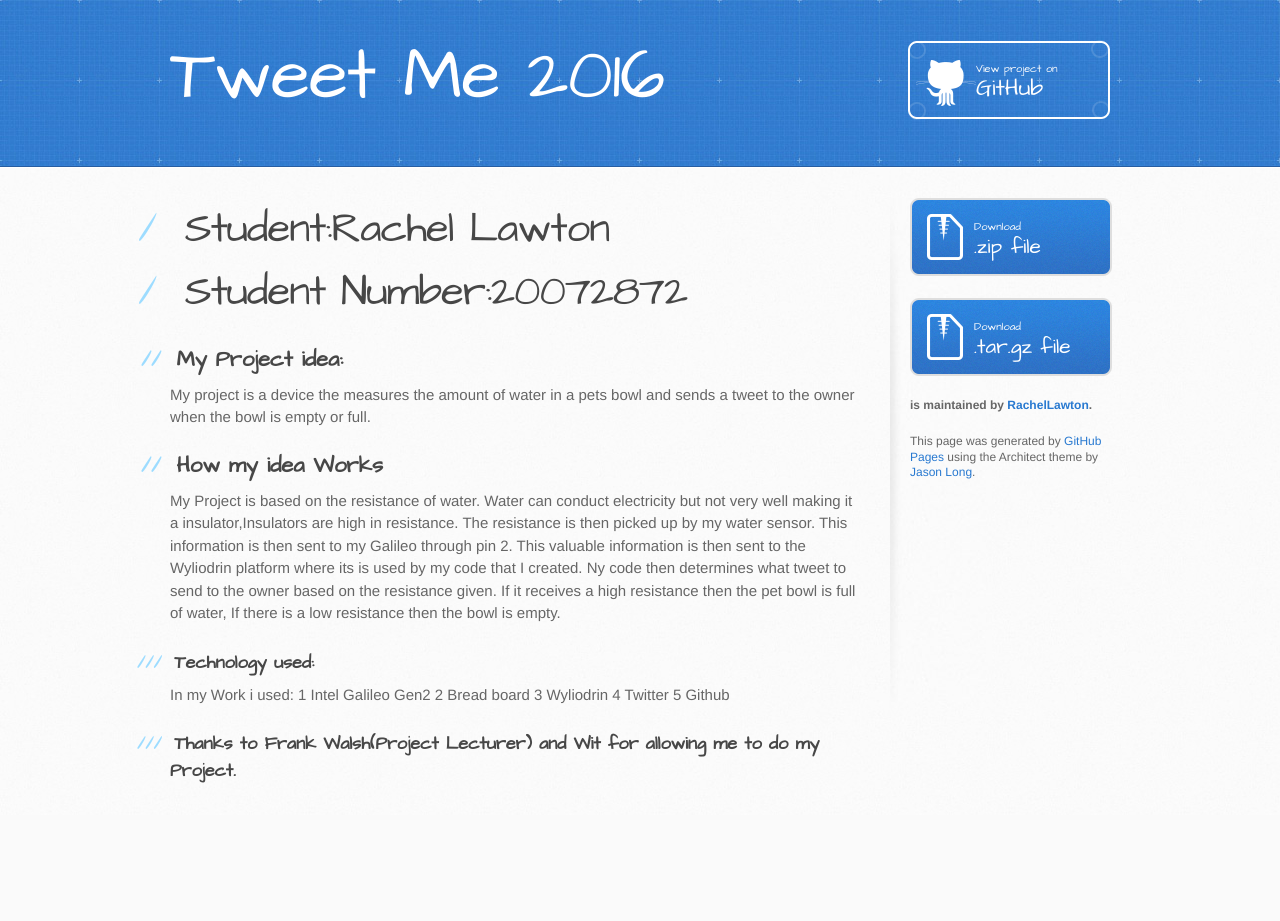
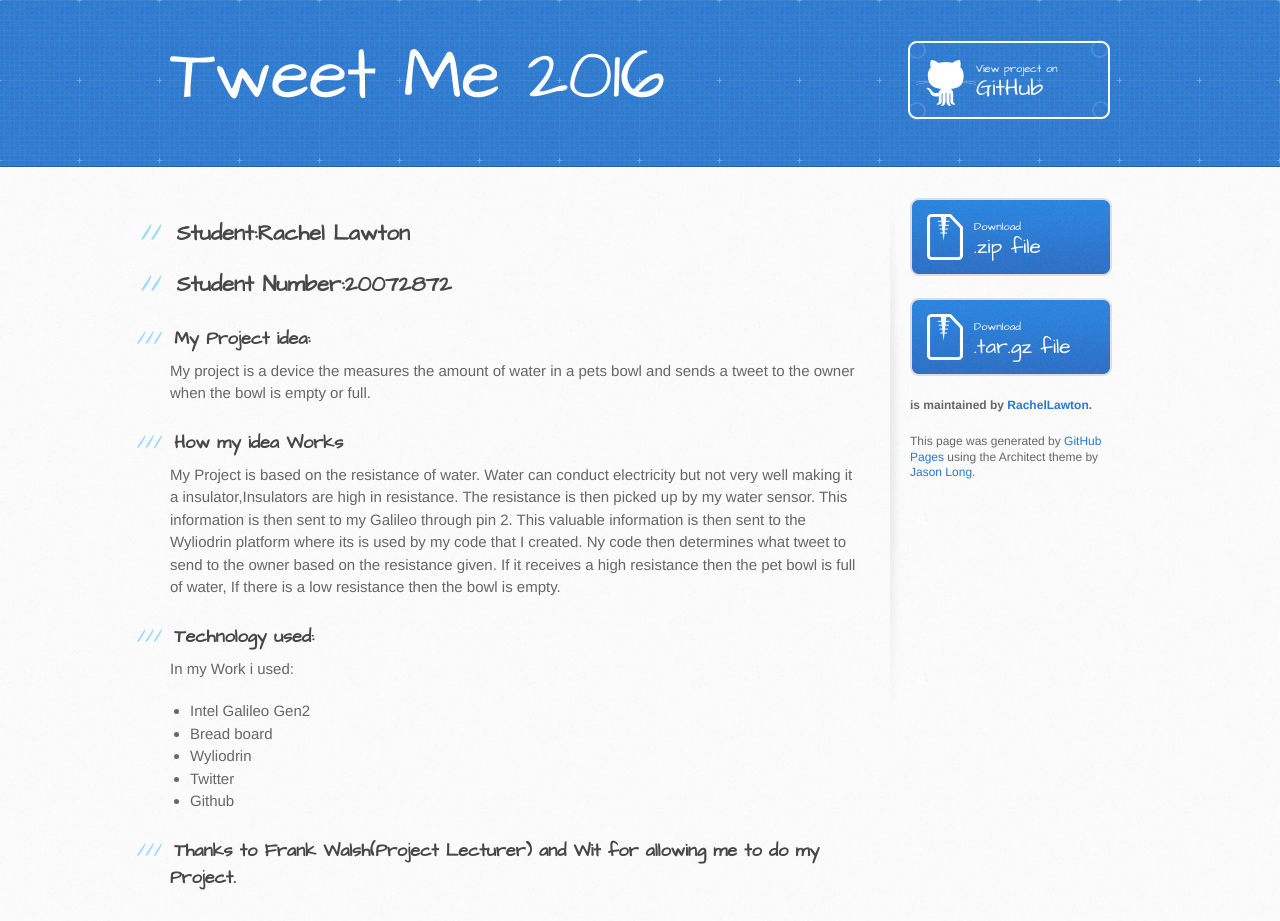
Before and after one commit to RachelLawton/Project-2016, a plain HTML site: page index.html in a window 1280 px wide. Before the commit the page ends 815 px from the top, so only its background shows below. Drawn offline with Linux system fonts and the light colour scheme.

```diff
--- a/index.html
+++ b/index.html
@@ -28,31 +28,34 @@
     <div id="content-wrapper">
       <div class="inner clearfix">
         <section id="main-content">
-          <h1>
-<a id="studentrachel-lawton" class="anchor" href="#studentrachel-lawton" aria-hidden="true"><span aria-hidden="true" class="octicon octicon-link"></span></a>Student:Rachel Lawton</h1>
-
-<h1>
-<a id="student-number20072872" class="anchor" href="#student-number20072872" aria-hidden="true"><span aria-hidden="true" class="octicon octicon-link"></span></a>Student Number:20072872</h1>
+          <h2>
+<a id="studentrachel-lawton" class="anchor" href="#studentrachel-lawton" aria-hidden="true"><span aria-hidden="true" class="octicon octicon-link"></span></a>Student:Rachel Lawton</h2>
 
 <h2>
-<a id="my-project-idea" class="anchor" href="#my-project-idea" aria-hidden="true"><span aria-hidden="true" class="octicon octicon-link"></span></a>My Project idea:</h2>
+<a id="student-number20072872" class="anchor" href="#student-number20072872" aria-hidden="true"><span aria-hidden="true" class="octicon octicon-link"></span></a>Student Number:20072872</h2>
+
+<h3>
+<a id="my-project-idea" class="anchor" href="#my-project-idea" aria-hidden="true"><span aria-hidden="true" class="octicon octicon-link"></span></a>My Project idea:</h3>
 
 <p>My project is a device the measures the amount of water in a pets bowl and sends a tweet to the owner when the bowl is empty or full.</p>
 
-<h2>
-<a id="how-my-idea-works" class="anchor" href="#how-my-idea-works" aria-hidden="true"><span aria-hidden="true" class="octicon octicon-link"></span></a>How my idea Works</h2>
+<h3>
+<a id="how-my-idea-works" class="anchor" href="#how-my-idea-works" aria-hidden="true"><span aria-hidden="true" class="octicon octicon-link"></span></a>How my idea Works</h3>
 
 <p>My Project is based on the resistance of water. Water can conduct electricity but not very well making it a insulator,Insulators are high in resistance. The resistance is then picked up by my water sensor. This information is then sent to my Galileo through pin 2. This valuable information is then sent to the Wyliodrin platform where its is used by my code that I created. Ny code then determines what tweet to send to the owner based on the resistance given. If it receives a high resistance then the pet bowl is full of water, If there is a low resistance then the bowl is empty.</p>
 
 <h3>
 <a id="technology-used" class="anchor" href="#technology-used" aria-hidden="true"><span aria-hidden="true" class="octicon octicon-link"></span></a>Technology used:</h3>
 
-<p>In my Work i used:
-1 Intel Galileo Gen2
-2 Bread board
-3 Wyliodrin
-4 Twitter
-5 Github</p>
+<p>In my Work i used:</p>
+
+<ul>
+<li>Intel Galileo Gen2</li>
+<li>Bread board</li>
+<li>Wyliodrin</li>
+<li>Twitter</li>
+<li>Github</li>
+</ul>
 
 <h3>
 <a id="thanks-to-frank-walshproject-lecturer-and-wit-for-allowing-me-to-do-my-project" class="anchor" href="#thanks-to-frank-walshproject-lecturer-and-wit-for-allowing-me-to-do-my-project" aria-hidden="true"><span aria-hidden="true" class="octicon octicon-link"></span></a>Thanks to Frank Walsh(Project Lecturer) and Wit for allowing me to do my Project.</h3>
--- a/params.json
+++ b/params.json
@@ -1,6 +1,6 @@
 {
   "name": "Tweet Me 2016",
   "tagline": "",
-  "body": "#Student:Rachel Lawton   \r\n\r\n#Student Number:20072872\r\n\r\n## My Project idea:\r\nMy project is a device the measures the amount of water in a pets bowl and sends a tweet to the owner when the bowl is empty or full.\r\n\r\n## How my idea Works\r\nMy Project is based on the resistance of water. Water can conduct electricity but not very well making it a insulator,Insulators are high in resistance. The resistance is then picked up by my water sensor. This information is then sent to my Galileo through pin 2. This valuable information is then sent to the Wyliodrin platform where its is used by my code that I created. Ny code then determines what tweet to send to the owner based on the resistance given. If it receives a high resistance then the pet bowl is full of water, If there is a low resistance then the bowl is empty.\r\n \r\n### Technology used:\r\nIn my Work i used:\r\n1 Intel Galileo Gen2\r\n2 Bread board\r\n3 Wyliodrin\r\n4 Twitter\r\n5 Github\r\n\r\n### Thanks to Frank Walsh(Project Lecturer) and Wit for allowing me to do my Project.",
+  "body": "## Student:Rachel Lawton   \r\n\r\n## Student Number:20072872\r\n\r\n### My Project idea:\r\nMy project is a device the measures the amount of water in a pets bowl and sends a tweet to the owner when the bowl is empty or full.\r\n\r\n### How my idea Works\r\nMy Project is based on the resistance of water. Water can conduct electricity but not very well making it a insulator,Insulators are high in resistance. The resistance is then picked up by my water sensor. This information is then sent to my Galileo through pin 2. This valuable information is then sent to the Wyliodrin platform where its is used by my code that I created. Ny code then determines what tweet to send to the owner based on the resistance given. If it receives a high resistance then the pet bowl is full of water, If there is a low resistance then the bowl is empty.\r\n \r\n### Technology used:\r\nIn my Work i used:\r\n* Intel Galileo Gen2\r\n* Bread board\r\n* Wyliodrin\r\n* Twitter\r\n* Github\r\n\r\n### Thanks to Frank Walsh(Project Lecturer) and Wit for allowing me to do my Project.",
   "note": "Don't delete this file! It's used internally to help with page regeneration."
 }
```
